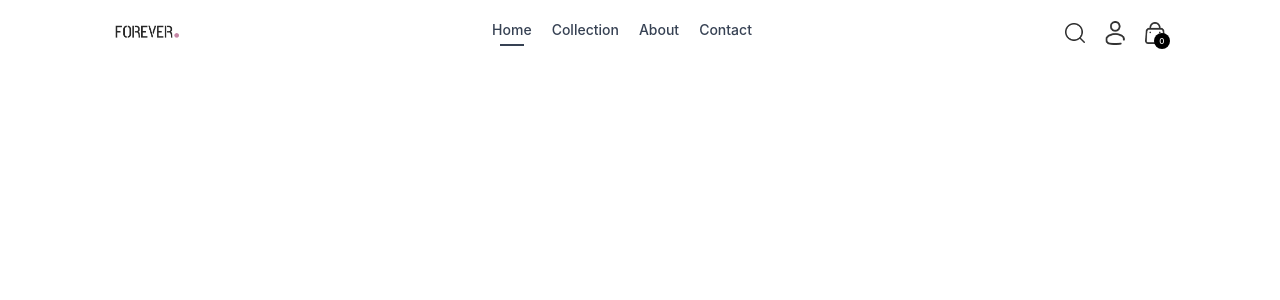
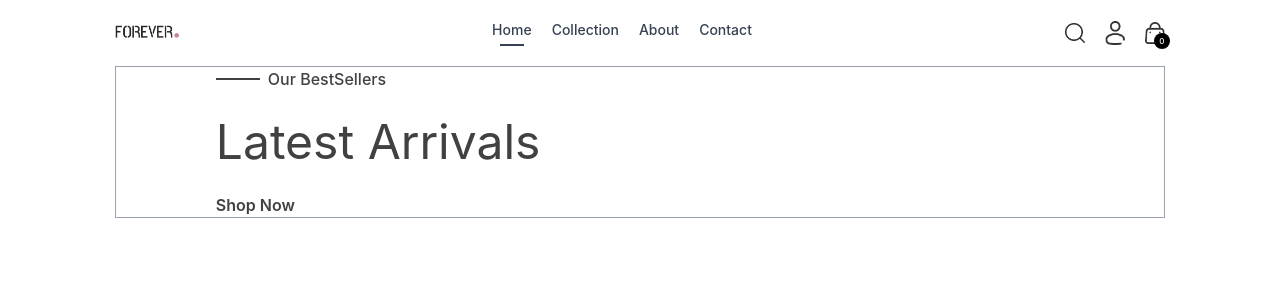
Before and after one commit to siddharthg-7/E-Commerce-Website, a React (Vite) app in the folder frontend/: page / in a window 1280 px wide. Shown: the top 300 px of the page. Built offline with nearby package versions, Linux system fonts and the light colour scheme.

Commit message:
feat: add Hero component for showcasing latest arrivals

```diff
--- /dev/null
+++ b/frontend/src/components/Hero.jsx
@@ -0,0 +1,33 @@
+import React from 'react'
+import { Link } from 'react-router-dom'
+import { assets } from '../assets/assets.js'
+
+const Hero = () => {
+  return (
+    <div className='flex flex-col sm:flex-row border border-gray-400'>
+        {/* Hero left side */}
+        <div className='w-full sm:w-1/2 flex items-center justify-center py-10 sm:py-0'>
+        <div className='text-[#414141]'>
+
+          <div className='flex items-center gap-2'>
+            <p className='w-8 md:w-11 h-[2px] bg-[#414141]'></p>
+            <p className='font-medium text-sm md:text-base'>Our BestSellers</p>
+          </div>
+
+          <h1 className='text-3xl sm:py-3 lg:text-5xl leading-relaxed'>
+            Latest Arrivals
+          </h1>
+
+          <div className='flex items-center gap-2'>
+           <p className='font-semibold text-sm md:text-base'>Shop Now</p>
+           <p></p>
+          </div>
+
+        </div>
+
+      </div>
+    </div>
+  )
+}
+
+export default Hero
--- a/frontend/src/pages/Home.jsx
+++ b/frontend/src/pages/Home.jsx
@@ -1,9 +1,10 @@
 import React from 'react'
+import Hero from '../components/Hero'
 
 const Home = () => {
   return (
     <div>
-
+      <Hero/>
     </div>
   )
 }
```
